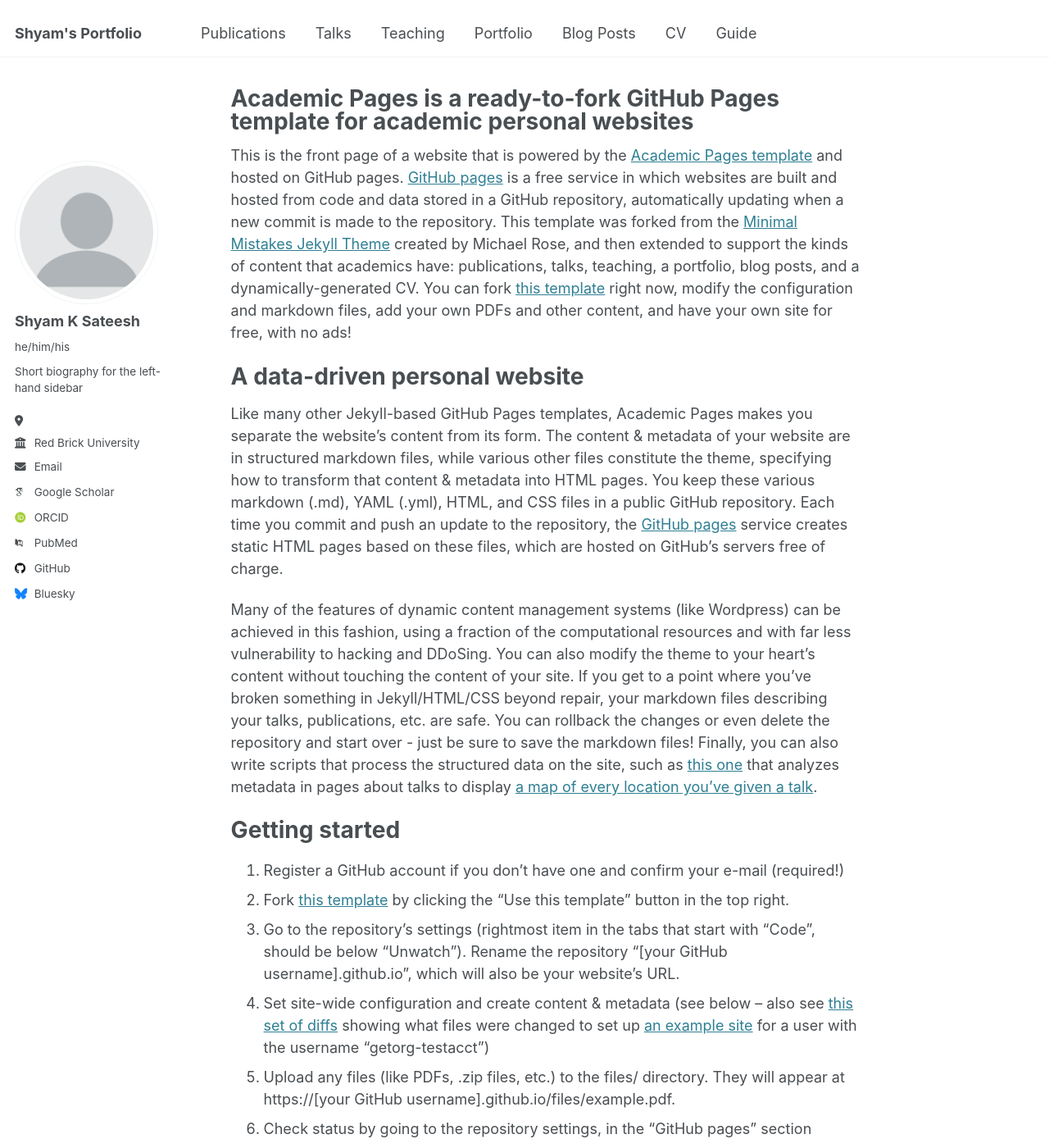
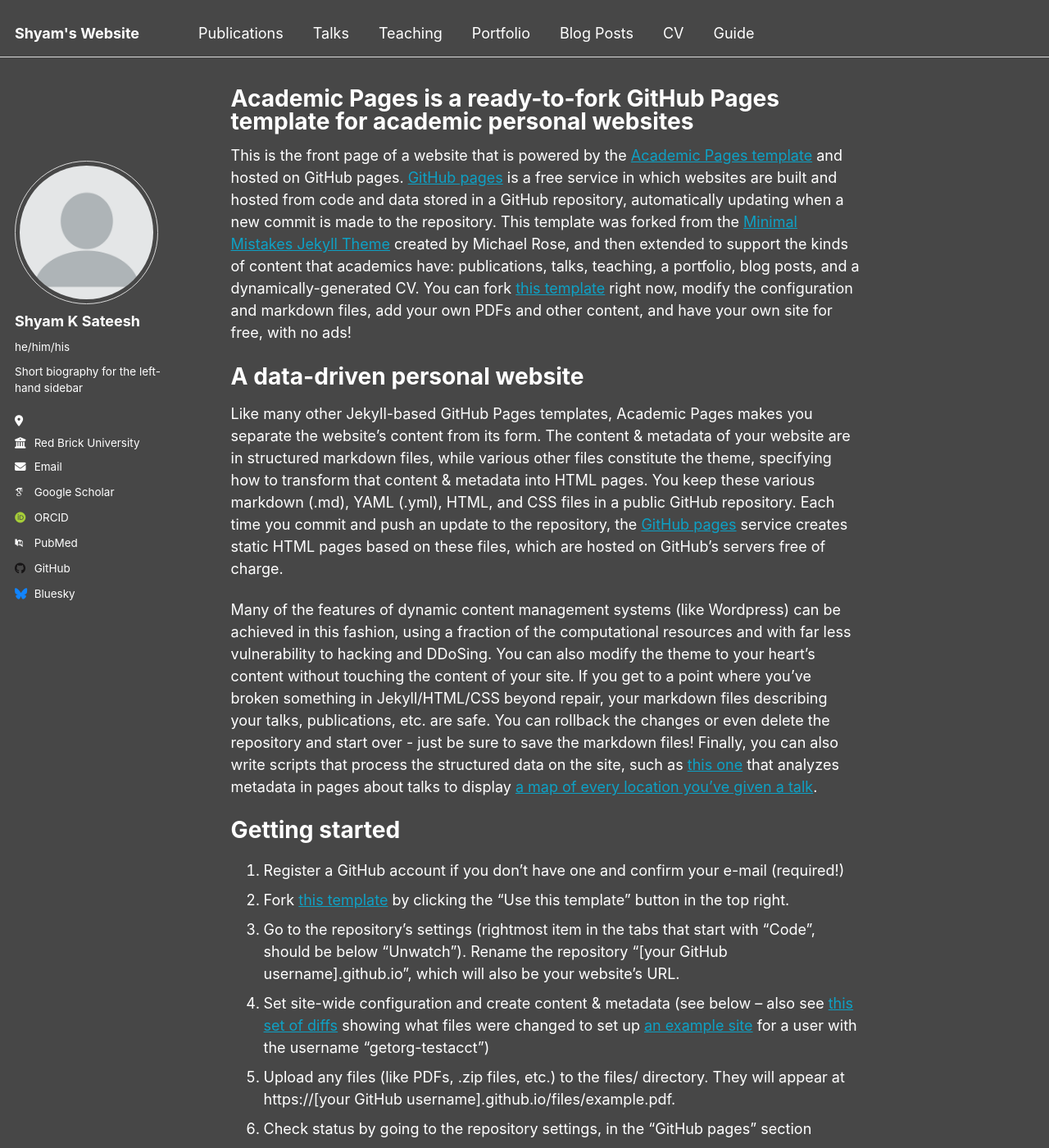
Before and after one commit to shyamksateesh/shyamksateesh.github.io, a Jekyll site: the page built from _pages/about.md, in a window 1280 px wide and 1400 px high. Shown: the whole window at 82% size. Built offline with Jekyll 4.4.1, drawn with Linux system fonts in a browser that asks for light colours; some web fonts are replaced.

Commit message:
Update _config.yml

```diff
--- a/_config.yml
+++ b/_config.yml
@@ -8,8 +8,8 @@
 
 # Basic Site Settings
 locale                   : "en-US"
-site_theme               : "default"
-title                    : "Shyam's Portfolio"
+site_theme               : "dark"
+title                    : "Shyam's Website"
 title_separator          : "-"
 name                     : &name "Shyam's Website"
 description              : &description "personal description"
```
